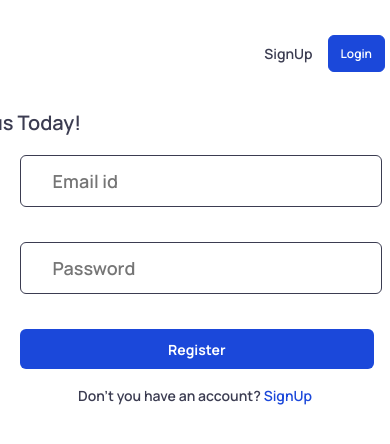
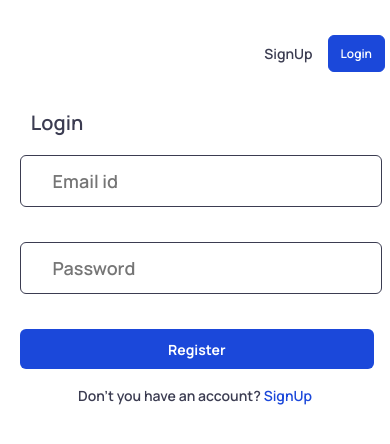
Before and after one commit to ShubhamRao123/url-shortener-ui, a React (Vite) app: page /login in a window 390 px wide. Shown: the top 444 px of the page. Built offline with nearby package versions, Linux system fonts and the light colour scheme; no server answers.

Commit message:
edit login

```diff
--- a/src/pages/login/index.jsx
+++ b/src/pages/login/index.jsx
@@ -72,7 +72,7 @@ function Login() {
             <p className={styles.headerLogin}>Login</p>
           </div>
           <div className={styles.innerContainer}>
-            <h2>Join us Today!</h2>
+            <h2>Login</h2>
             <form onSubmit={handleRegister}>
               <div className={styles.form}>
                 <div className={styles.nameInput}>
--- a/src/pages/login/login.module.css
+++ b/src/pages/login/login.module.css
@@ -120,7 +120,7 @@ body {
     line-height: 27.32px;
     width: 82.25%;
     margin-top: 8%;
-    margin-left: -65px;
+    margin-left: -116px;
     margin-bottom: 10%;
     text-align: center;
 }
@@ -208,12 +208,12 @@ body {
     .innerContainer h2 {
         font-size: 22px;
         margin-top: 6%;
-        margin-left: -20px;
+        margin-left: -266px;
         width: 100%;
     }
 
     .form {
-        max-width: 80%;
+        max-width: 60%;
         margin: 0 auto;
     }
 
@@ -225,7 +225,7 @@ body {
     }
 
     .loginButton{
-        width: 100%;
+        width: 105%;
         height: 42px;
         font-size: 14px;
         max-width: 820px
@@ -254,7 +254,7 @@ body {
     .innerContainer h2 {
         font-size: 22px;
         margin-top: 6%;
-        margin-left: -228px;
+        margin-left: -275px;
         width: 100%;
     }
 
@@ -297,7 +297,7 @@ body {
     .innerContainer h2 {
         font-size: 22px;
         margin-top: 6%;
-        margin-left: -181px;
+        margin-left: -236px;
         width: 100%;
     }
 
@@ -348,6 +348,7 @@ body {
         margin-top: 5%;
         text-align: center;
         margin-bottom: 5%;
+        margin-left: -138px;
     }
 
     .form {
```
